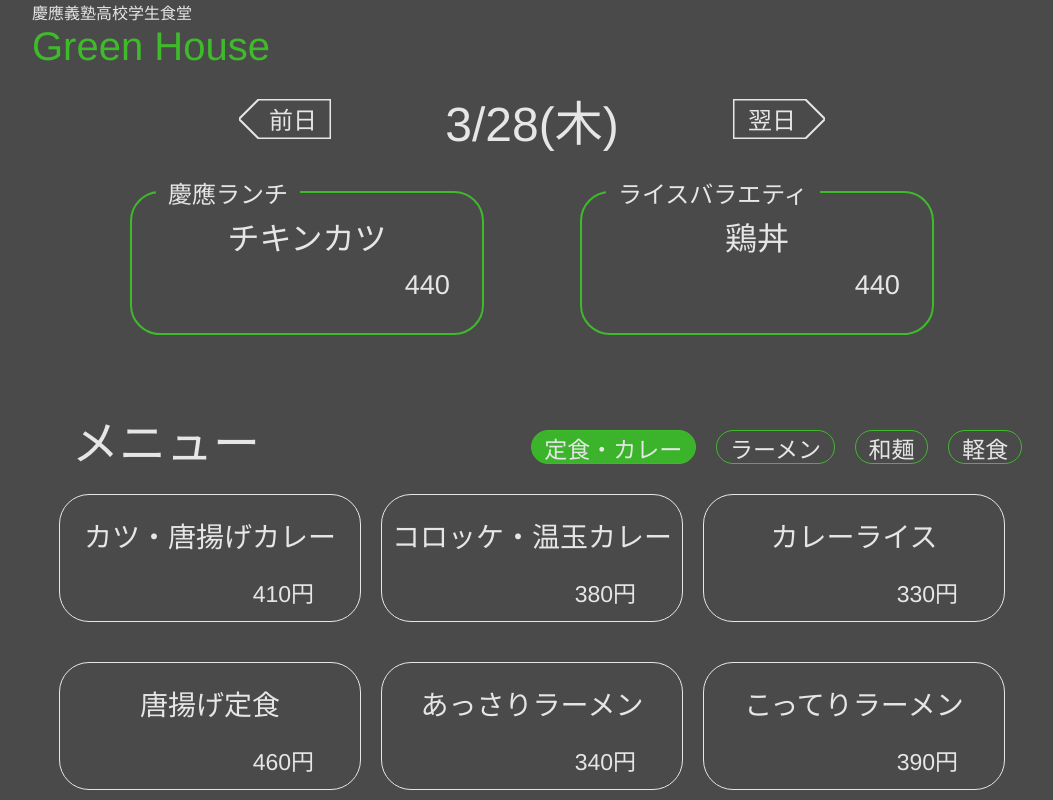
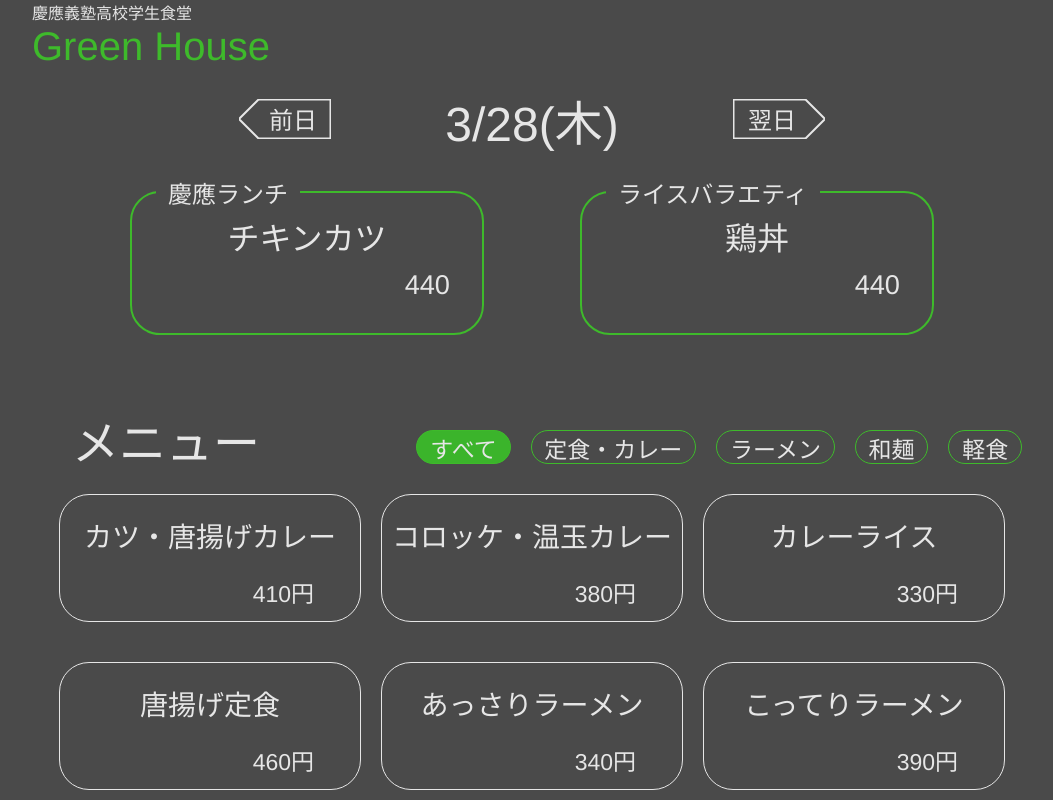
Before and after one commit to Oyaki122/new_GreenMenu, a Vue app: page / in a window 1280 px wide. Shown: the top 800 px of the page, without its empty margins (108-1161 px from the left). Built offline with nearby package versions, Linux system fonts and the light colour scheme.

Commit message:
add menu filter

```diff
--- a/src/components/Menu.vue
+++ b/src/components/Menu.vue
@@ -3,9 +3,9 @@
     <div class="headWrap">
       <h2>メニュー</h2>
       <section class="tabWrapper">
+        <Tab category="すべて" />
         <Tab
           v-for="category in categories"
-          :WhichSelected="WhichSelected"
           :category="category"
           :key="category"
           @selectTab="tabClick(category)"
@@ -15,7 +15,7 @@
     <section class="windowWrapper">
       <MenuWindow
         class="menuwindow"
-        v-for="{title,price} in menus"
+        v-for="{ title, price } in menus"
         :title="title"
         :price="price"
         :key="title"
@@ -35,117 +35,21 @@ export default {
     MenuWindow,
     Tab
   },
-  data () {
-    return {
-      menus: [
-        {
-          category: '定食・カレー',
-          title: 'カツ・唐揚げカレー',
-          article: 'カツか唐揚げが選べます',
-          price: '410'
-        },
-        {
-          category: '定食・カレー',
-          title: 'コロッケ・温玉カレー',
-          article: 'コロッケか温玉が選べます',
-          price: '380'
-        },
-        {
-          category: '定食・カレー',
-          title: 'カレーライス',
-          article: '',
-          price: '330'
-        },
-        {
-          category: '定食・カレー',
-          title: '唐揚げ定食',
-          article: '',
-          price: '460'
-        },
-        {
-          category: 'ラーメン',
-          title: 'あっさりラーメン',
-          article: '醤油、塩、味噌が選べます',
-          price: '340'
-        },
-        {
-          category: 'ラーメン',
-          title: 'こってりラーメン',
-          article: '醤油、塩、味噌が選べます',
-          price: '390'
-        },
-        {
-          category: 'ラーメン',
-          title: '野菜ラーメン',
-          article: '醤油、塩、味噌が選べます',
-          price: '310'
-        },
-        { category: 'ラーメン', title: '油そば', article: '', price: '440' },
-        {
-          category: 'ラーメン',
-          title: '中華麺大盛り',
-          article: '',
-          price: '120'
-        },
-        {
-          category: 'ラーメン',
-          title: '油そば大盛り',
-          article: '',
-          price: '200'
-        },
-        {
-          category: '和麺',
-          title: 'たぬきうどん・そば',
-          article: '',
-          price: '310'
-        },
-        {
-          category: '和麺',
-          title: 'きつねうどん・そば',
-          article: '',
-          price: '310'
-        },
-        {
-          category: '和麺',
-          title: '月見うどん・そば',
-          article: '',
-          price: '310'
-        },
-        { category: '和麺', title: '釜玉うどん', article: '', price: '250' },
-        {
-          category: '和麺',
-          title: '明太釜玉うどん',
-          article: '',
-          price: '310'
-        },
-        { category: '和麺', title: '和麺大盛り', article: '', price: '120' },
-        {
-          category: '軽食',
-          title: 'セットA',
-          article: 'ナゲットと飲み物のセット',
-          price: '200'
-        },
-        {
-          category: '軽食',
-          title: 'セットB',
-          article: 'コロッケと飲み物のセット',
-          price: '200'
-        },
-        {
-          category: '軽食',
-          title: 'フライドポテト',
-          article: '',
-          price: '100'
-        },
-        { category: '' }
-      ],
-      categories: ['定食・カレー', 'ラーメン', '和麺', '軽食'],
-      WhichSelected: '定食・カレー'
-    }
+
+  created () {
+    this.$store.dispatch('getCSV')
   },
   methods: {
     tabClick: function (category) {
       this.WhichSelected = category
+    }
+  },
+  computed: {
+    categories () {
+      return this.$store.state.menu.categories
+    },
+    menus () {
+      return this.$store.state.menu.showingMenus
     }
   }
 }
--- a/src/components/Menu/Tab.vue
+++ b/src/components/Menu/Tab.vue
@@ -1,6 +1,10 @@
 <template>
-  <div class="Tab" v-on:click="clicked" :class="{selected:WhichSelected===category}">
-    <p>{{category}}</p>
+  <div
+    class="Tab"
+    @click="clicked"
+    :class="{ selected: whichSelected === category }"
+  >
+    <p>{{ category }}</p>
   </div>
 </template>
 
@@ -14,12 +18,18 @@ export default {
       // thisName: ""
     }
   },
+  props: ['category'],
+  computed: {
+    whichSelected () {
+      return this.$store.state.menu.whichSelected
+    }
+  },
   methods: {
     clicked () {
-      this.$emit('selectTab', this.thisName)
+      // console.log(this.category)
+      this.$store.commit('sortMenus', this.category)
     }
-  },
-  props: ['WhichSelected', 'category']
+  }
 }
 </script>
 
--- /dev/null
+++ b/src/components/modules/categoryExtractor.js
@@ -0,0 +1,10 @@
+export default function (rowObj) {
+  const categoryArray = []
+  for (let i = 0; i < rowObj.length; i++) {
+    const categoryPlace = categoryArray.indexOf(rowObj[i].category)
+    if (categoryPlace === -1) {
+      categoryArray.push(rowObj[i].category)
+    }
+  }
+  return categoryArray
+}
--- a/src/store/store.js
+++ b/src/store/store.js
@@ -4,6 +4,7 @@ import * as types from './mutation_types'
 import axios from 'axios'
 import dairyFileName from '../components/modules/dairyFileName'
 import csvConvert from '../components/modules/csv2objConverter'
+import categoryExtractor from '../components/modules/categoryExtractor'
 
 Vue.use(Vuex)
 
@@ -51,7 +52,6 @@ const actions = {
   async getCSV (context) {
     if (!context.state.dayObj) context.commit(types.SET_DAY_OBJ, {})
     const file = dairyFileName(context.state.dayObj)
-
     await axios
       .get(file)
       .then(res => csvConvert(res.data))
@@ -59,7 +59,6 @@ const actions = {
         context.commit('menuObjSetter', csv)
         context.commit('fileNameSetter', file)
       })
-      .then(() => context.commit('fileNameSetter', file))
   },
   async setMenu ({ state, commit, dispatch }) {
     if (!state.dayObj) commit(types.SET_DAY_OBJ, {})
@@ -67,7 +66,8 @@ const actions = {
       try {
         await dispatch('getCSV')
       } catch (e) {
-        commit('titleSetter', { lunch: 'Error', rice: e.response.statusText })
+        console.log(e)
+        commit('titleSetter', { lunch: 'Error', rice: '' })
         commit('priceSetter', { lunch: '', rice: '' })
         return
       }
@@ -93,9 +93,55 @@ const getters = {
   }
 }
 
+const menu = {
+  state: {
+    sort: 0,
+    rowMenus: null,
+    showingMenus: null,
+    categories: null,
+    whichSelected: 'すべて'
+  },
+  mutations: {
+    menusSetter (state, data) {
+      state.rowMenus = data
+    },
+    sortMenus (state, sortCategory) {
+      // console.log(sortCategory)
+      if (sortCategory === -1 || sortCategory === 'すべて') {
+        state.showingMenus = state.rowMenus
+        state.whichSelected = 'すべて'
+        return
+      }
+      state.showingMenus = state.rowMenus.filter(element => {
+        return element.category === sortCategory
+      })
+      state.whichSelected = sortCategory
+    },
+    categoriesSetter (state, categories) {
+      state.categories = categories
+    }
+  },
+  actions: {
+    getCSV ({ state, commit, dispatch }) {
+      axios
+        .get('menu.csv')
+        .then(res => csvConvert(res.data))
+        .then(menuData => {
+          commit('menusSetter', menuData)
+          return categoryExtractor(menuData)
+        })
+        .then(categories => commit('categoriesSetter', categories))
+        .then(() => commit('sortMenus', -1))
+    }
+  }
+}
+
 export default new Vuex.Store({
   state,
   mutations,
   actions,
-  getters
+  getters,
+  modules: {
+    menu: menu
+  }
 })
```
Also changed, not shown: src/components/modules/categorySprit.js (deleted, +0 -17 lines).
